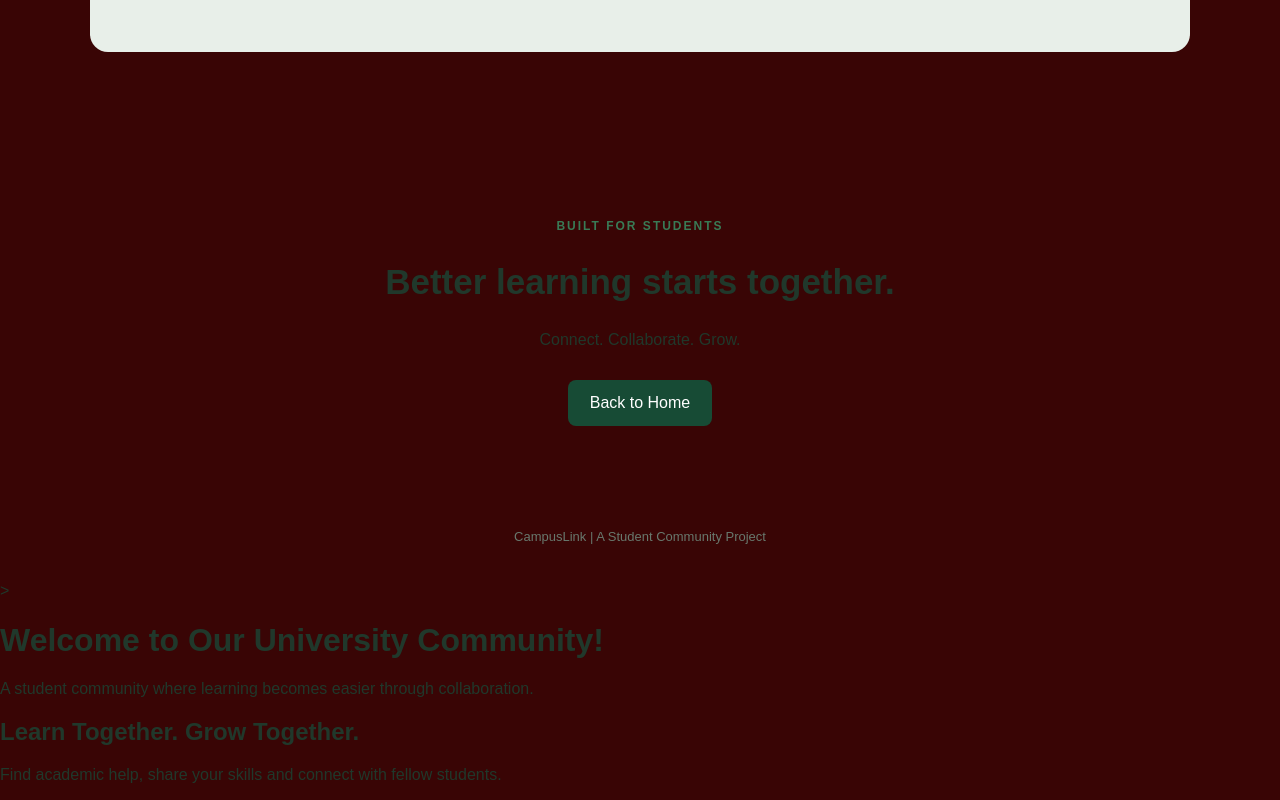
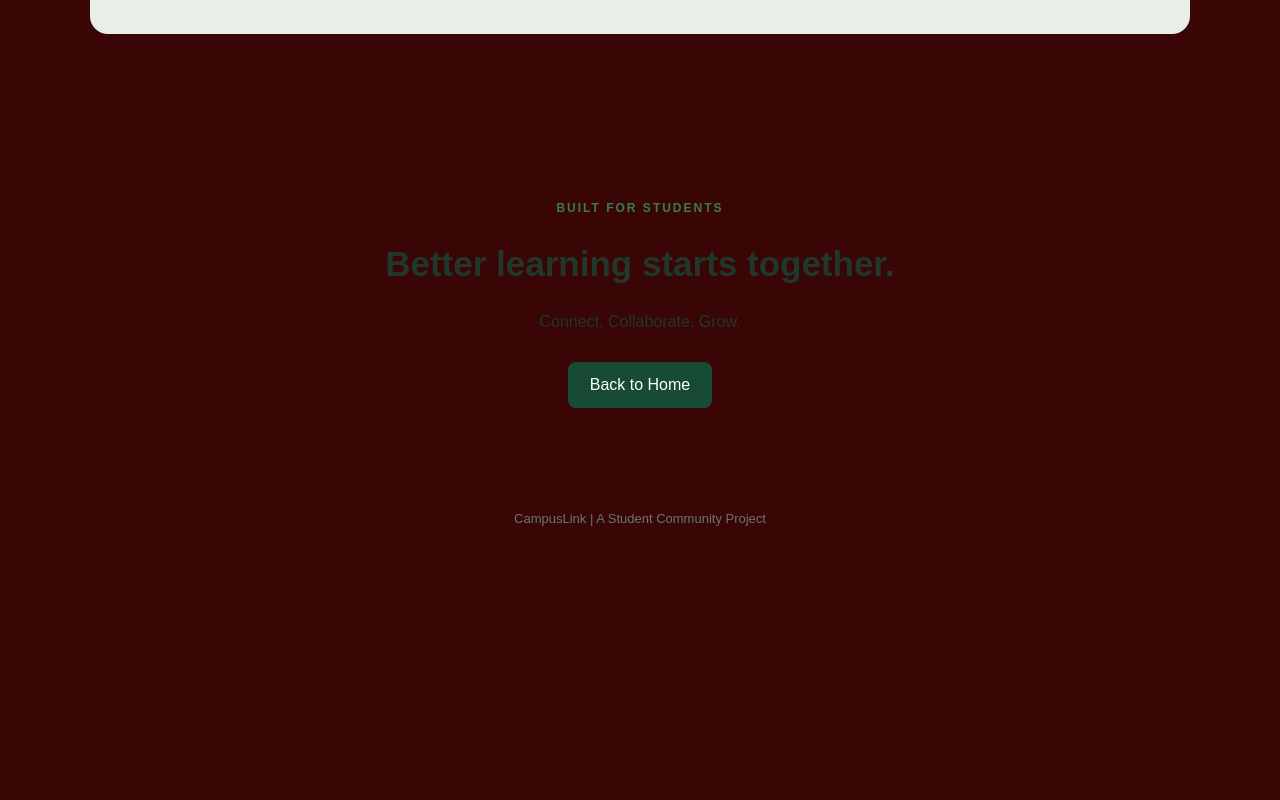
Before and after one commit to alveenamasood55/campuslink, a plain HTML site: page index.html in a window 1280 px wide. Shown: the part 2505-3305 px from the top of the page. After the commit the page ends 3069 px from the top, so only its background shows below. Drawn offline with Linux system fonts and the light colour scheme.

Commit message:
Fix HTML structure and remove duplicate content

```diff
--- a/index.html
+++ b/index.html
@@ -1,7 +1,3 @@
-
-<!DOCTYPE html>
-<html>
-<
 <!DOCTYPE html>
 <html lang="en">
 
@@ -24,7 +20,7 @@
         <nav>
             <a href="#features">Features</a>
             <a href="#about">About</a>
-            <a href="#join" class="nav-button">Get Started</a>
+            <a href="#help-board" class="nav-button">Get Started</a>
         </nav>
     </header>
 
@@ -252,21 +248,3 @@
 <script src="script.js"></script>
 </body>
 </html>
->
-    <title>CampusLink</title>
-</head>
-
-<body>
-
-<h1>Welcome to Our University Community!</h1>
-
-    <p>A student community where learning
-    becomes easier through collaboration.</p>
-
-    <h2>Learn Together. Grow Together.</h2>
-
-    <p>Find academic help, share your skills
-    and connect with fellow students.</p>
-
-</body>
-</html>
```
